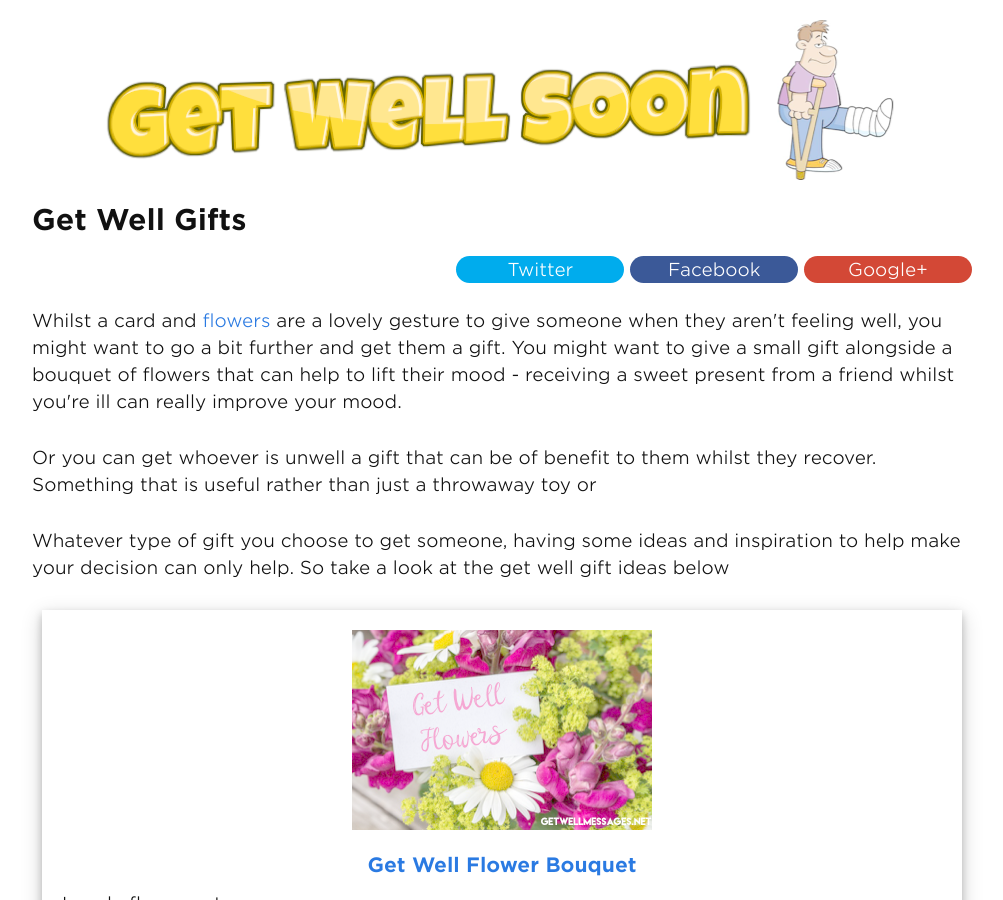
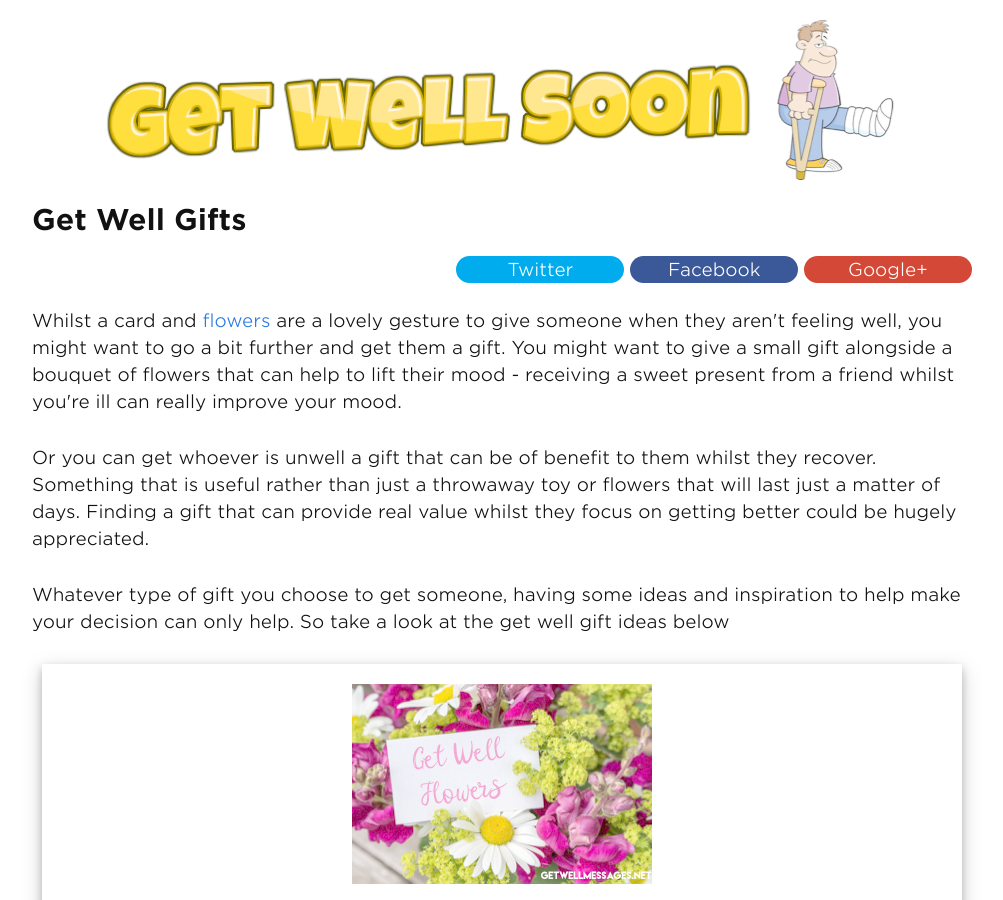
Before and after one commit to andyml123/andyml123.github.io, a Jekyll site: the page built from get-well-gifts.md, in a window 1280 px wide and 900 px high. Shown: the whole window, without its empty margins (138-1141 px from the left). Built offline with Jekyll 4.4.1, drawn with Linux system fonts in a browser that asks for light colours; a script that is not in the unit is left out.

Commit message:
Update get-well-gifts.md

```diff
--- a/get-well-gifts.md
+++ b/get-well-gifts.md
@@ -19,7 +19,7 @@ Whilst a card and <a href="/get-well-flowers/">flowers</a> are a lovely gesture
 </p>
 
 <p>
-Or you can get whoever is unwell a gift that can be of benefit to them whilst they recover. Something that is useful rather than just a throwaway toy or
+Or you can get whoever is unwell a gift that can be of benefit to them whilst they recover. Something that is useful rather than just a throwaway toy or flowers that will last just a matter of days. Finding a gift that can provide real value whilst they focus on getting better could be hugely appreciated.
 </p>
 
 <p>
```
